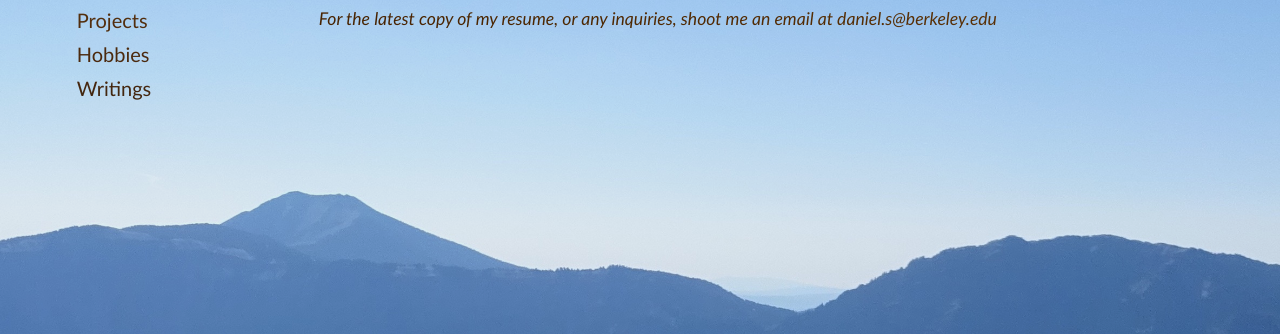
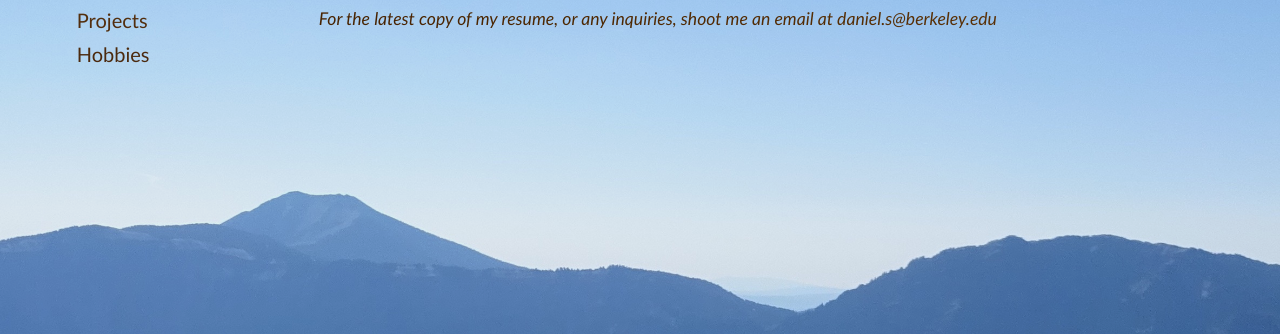
Before and after one commit to Calculasians/calculasians.github.io, a Jekyll site: the page built from index.html, in a window 1280 px wide. Shown: the part 233-567 px from the top of the page. Built offline with Jekyll 4.4.1, drawn with Linux system fonts in a browser that asks for light colours.

Commit message:
writings will be back part 2

```diff
--- a/index.html
+++ b/index.html
@@ -8,8 +8,6 @@
 	<div class="nav-button" id="nav-experience"><a href="#experience">Experience</a></div>
 	<div class="nav-button" id="nav-projects"><a href="#projects">Projects</a></div>
 	<div class="nav-button" id="nav-hobbies"><a href="#hobbies">Hobbies</a></div>
-	<div class="nav-button" id="nav-writings"><a href="#writings">Writings</a></div>
-
 </nav>
 
 <div class="cover-page">
```
